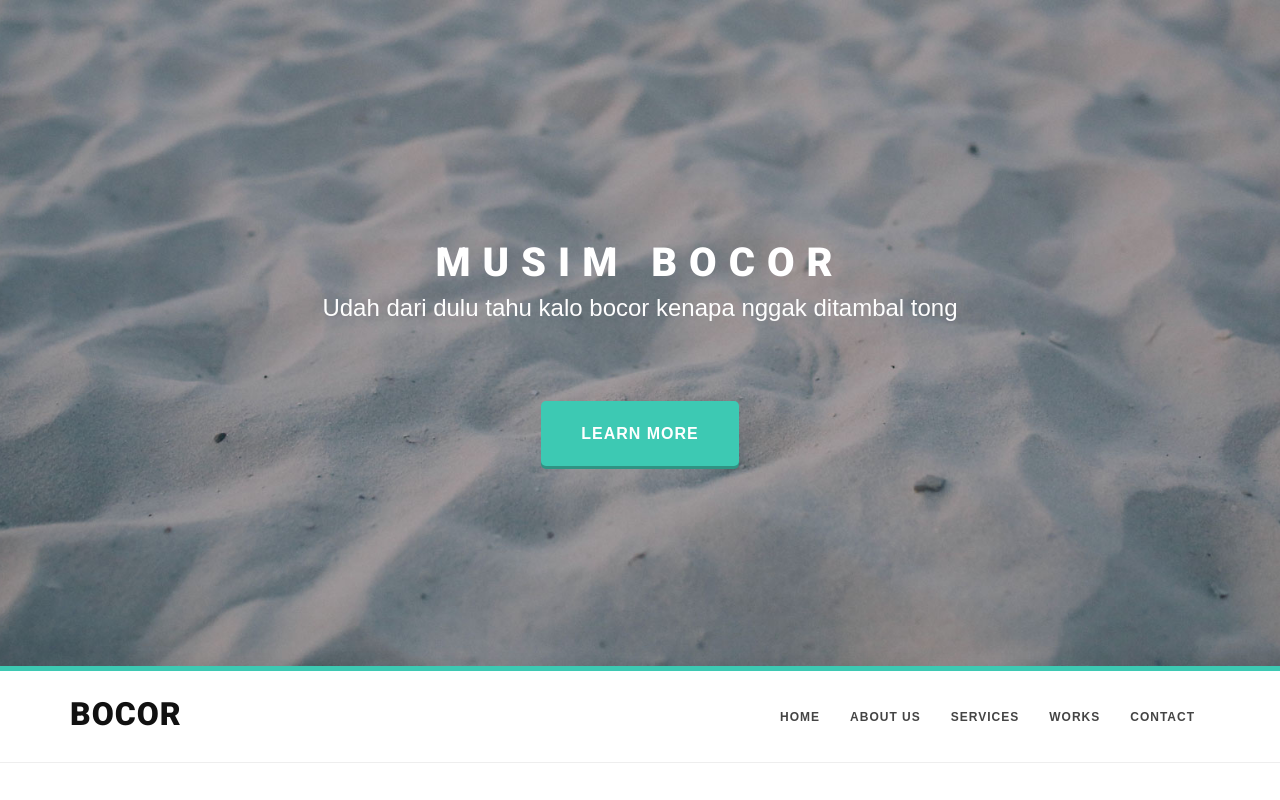
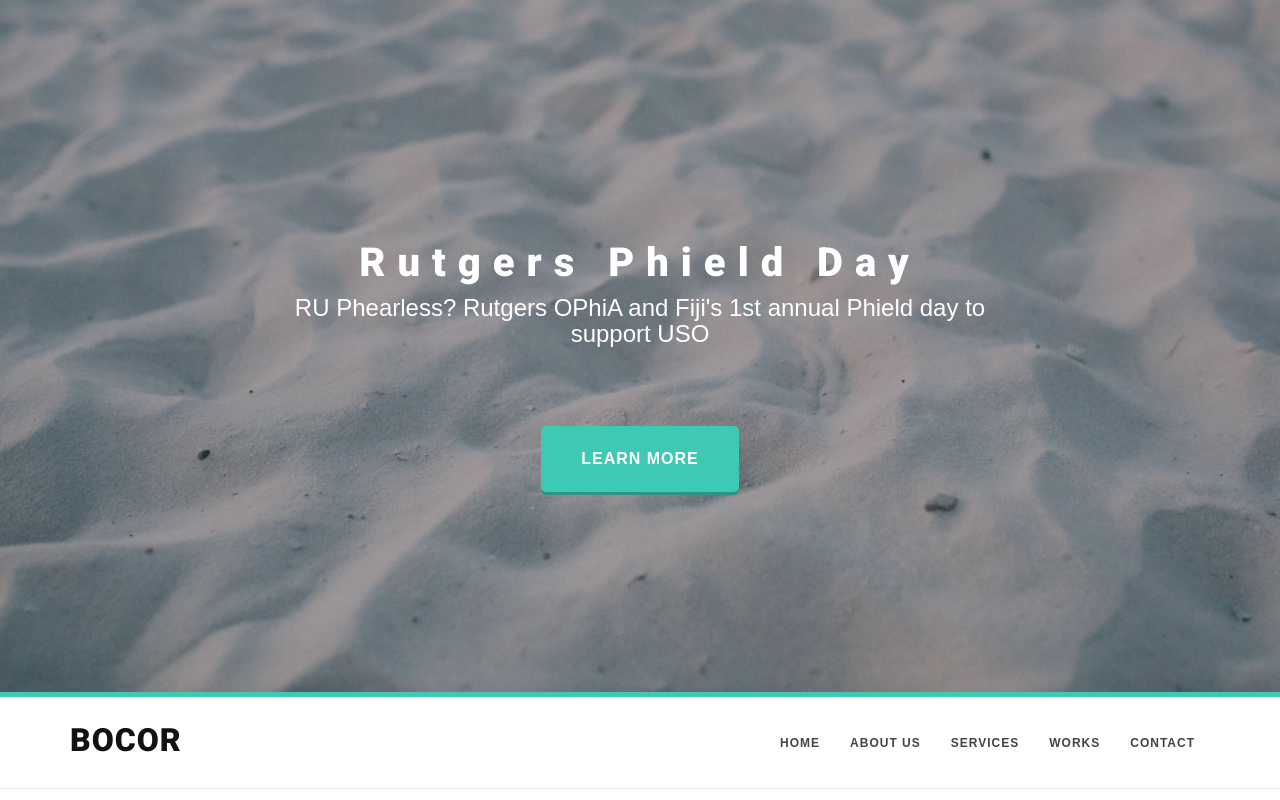
Before and after one commit to pua2/pua2.github.io, a plain HTML site: page index.html in a window 1280 px wide. Shown: the top 800 px of the page. Drawn offline with nearby package versions, Linux system fonts and the light colour scheme; a web font is replaced by a local one.

Commit message:
changed title

```diff
--- a/index.html
+++ b/index.html
@@ -7,7 +7,7 @@
     <meta name="description" content="">
     <meta name="author" content="">
 
-    <title>Bocor bootstrap 3 one page template</title>
+    <title>Rutger Phield Day</title>
 
     <!-- css -->
     <link rel="stylesheet" href="http://maxcdn.bootstrapcdn.com/bootstrap/3.2.0/css/bootstrap.min.css">
@@ -32,8 +32,8 @@
               <div class="row">
                 <div class="col-md-8 col-md-offset-2 text-center inner">
 					<div class="animatedParent">
-						<h1 class="animated fadeInDown">MUSIM BOCOR</h1>
-						<p class="animated fadeInUp">Udah dari dulu tahu kalo bocor kenapa nggak ditambal tong</p>
+						<h1 class="animated fadeInDown">Rutgers Phield Day</h1>
+						<p class="animated fadeInUp">RU Phearless? Rutgers OPhiA and Fiji's 1st annual Phield day to support USO</p>
 					</div>
 			   </div>
               </div>
```
